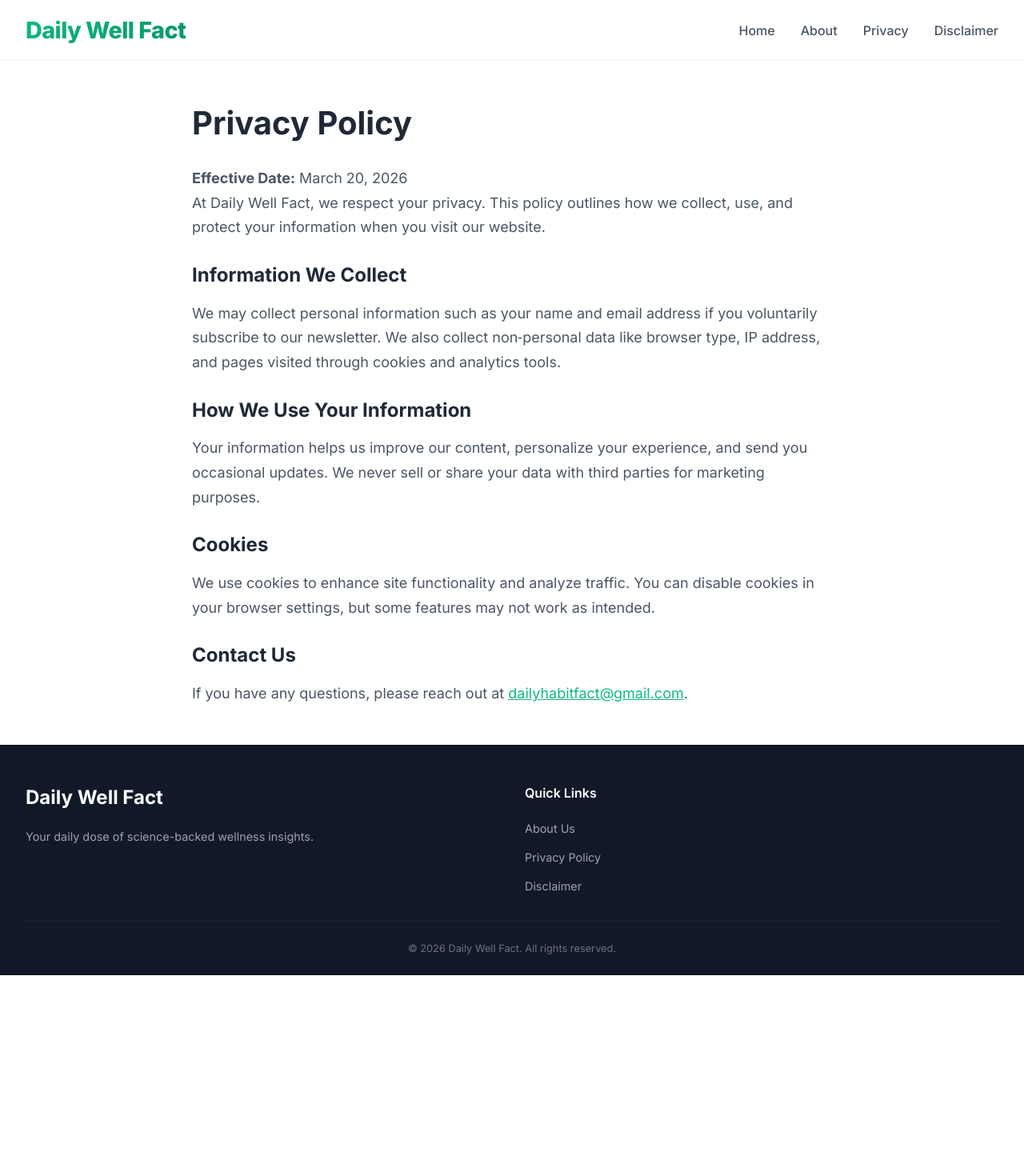
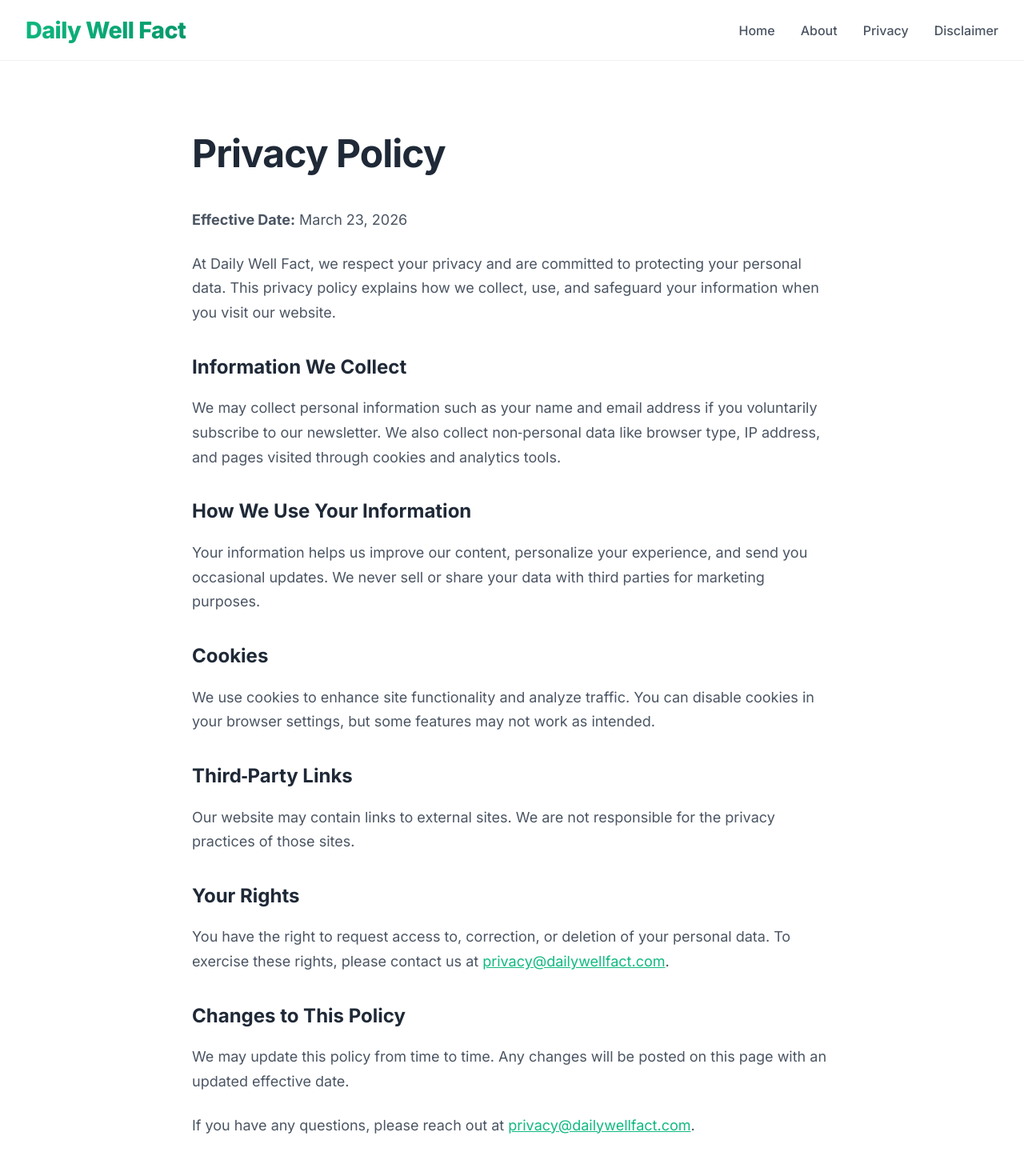
Before and after one commit to DailyWellFact/Blog, a Next.js app: page /privacy in a window 1280 px wide. Shown: the top 1470 px of the page at 80% size. Before the commit the page ends 1219 px from the top, so only its background shows below. Built offline with nearby package versions, Linux system fonts and the light colour scheme.

Commit message:
modified:   pages/disclaimer.tsx 	modified:   pages/privacy.tsx

```diff
--- a/pages/disclaimer.tsx
+++ b/pages/disclaimer.tsx
@@ -7,20 +7,29 @@ const Disclaimer: NextPage = () => {
       <div style={styles.container}>
         <h1 style={styles.title}>Disclaimer</h1>
         <div style={styles.content}>
-          <p>
+          <p style={styles.paragraph}>
             The information provided on Daily Well Fact is for general informational purposes only and is not intended as medical advice. Always consult a qualified healthcare professional before making any changes to your diet, exercise, or wellness routine.
           </p>
-          <p>
-            We strive to ensure the accuracy of our content, but we make no representations or warranties of any kind, express or implied, about the completeness, accuracy, reliability, or suitability of the information contained on this website.
+
+          <p style={styles.paragraph}>
+            We strive to ensure the accuracy of our content, but we make no representations or warranties of any kind, express or implied, about the completeness, accuracy, reliability, or suitability of the information contained on this website. Any reliance you place on such information is strictly at your own risk.
           </p>
-          <p>
-            Any reliance you place on such information is strictly at your own risk. In no event will we be liable for any loss or damage arising from the use of this website.
+
+          <p style={styles.paragraph}>
+            In no event will we be liable for any loss or damage arising from the use of this website, including but not limited to direct, indirect, incidental, or consequential damages.
           </p>
-          <p>
-            External links are provided for convenience, and we do not endorse or assume responsibility for the content of linked sites.
+
+          <p style={styles.paragraph}>
+            External links are provided for convenience; we do not endorse or assume responsibility for the content of linked sites.
           </p>
-          <p>
+
+          <p style={styles.paragraph}>
             By using this site, you acknowledge and agree to these terms.
+          </p>
+
+          <p style={styles.paragraph}>
+            If you have any questions, please contact us at{' '}
+            <a href="mailto:info@dailywellfact.com" style={styles.link}>info@dailywellfact.com</a>.
           </p>
         </div>
       </div>
@@ -32,18 +41,27 @@ const styles = {
   container: {
     maxWidth: 800,
     margin: '0 auto',
+    padding: '2rem 0',
   },
   title: {
-    fontSize: '2.5rem',
+    fontSize: '3rem',
     fontWeight: 'bold',
-    marginBottom: '1.5rem',
+    marginBottom: '2rem',
     color: '#1f2937',
+    letterSpacing: '-0.02em',
   },
   content: {
     fontSize: '1.125rem',
     lineHeight: 1.7,
     color: '#4b5563',
   },
+  paragraph: {
+    marginBottom: '1.5rem',
+  },
+  link: {
+    color: '#10b981',
+    textDecoration: 'underline',
+  },
 };
 
 export default Disclaimer;
--- a/pages/privacy.tsx
+++ b/pages/privacy.tsx
@@ -7,25 +7,47 @@ const Privacy: NextPage = () => {
       <div style={styles.container}>
         <h1 style={styles.title}>Privacy Policy</h1>
         <div style={styles.content}>
-          <p><strong>Effective Date:</strong> March 20, 2026</p>
-          <p>
-            At Daily Well Fact, we respect your privacy. This policy outlines how we collect, use, and protect your information when you visit our website.
+          <p style={styles.paragraph}>
+            <strong>Effective Date:</strong> March 23, 2026
           </p>
+          <p style={styles.paragraph}>
+            At Daily Well Fact, we respect your privacy and are committed to protecting your personal data. This privacy policy explains how we collect, use, and safeguard your information when you visit our website.
+          </p>
+
           <h2 style={styles.subtitle}>Information We Collect</h2>
-          <p>
+          <p style={styles.paragraph}>
             We may collect personal information such as your name and email address if you voluntarily subscribe to our newsletter. We also collect non‑personal data like browser type, IP address, and pages visited through cookies and analytics tools.
           </p>
+
           <h2 style={styles.subtitle}>How We Use Your Information</h2>
-          <p>
+          <p style={styles.paragraph}>
             Your information helps us improve our content, personalize your experience, and send you occasional updates. We never sell or share your data with third parties for marketing purposes.
           </p>
+
           <h2 style={styles.subtitle}>Cookies</h2>
-          <p>
+          <p style={styles.paragraph}>
             We use cookies to enhance site functionality and analyze traffic. You can disable cookies in your browser settings, but some features may not work as intended.
           </p>
-          <h2 style={styles.subtitle}>Contact Us</h2>
-          <p>
-            If you have any questions, please reach out at <a href="mailto:dailyhabitfact@gmail.com" style={styles.link}>dailyhabitfact@gmail.com</a>.
+
+          <h2 style={styles.subtitle}>Third‑Party Links</h2>
+          <p style={styles.paragraph}>
+            Our website may contain links to external sites. We are not responsible for the privacy practices of those sites.
+          </p>
+
+          <h2 style={styles.subtitle}>Your Rights</h2>
+          <p style={styles.paragraph}>
+            You have the right to request access to, correction, or deletion of your personal data. To exercise these rights, please contact us at{' '}
+            <a href="mailto:privacy@dailywellfact.com" style={styles.link}>privacy@dailywellfact.com</a>.
+          </p>
+
+          <h2 style={styles.subtitle}>Changes to This Policy</h2>
+          <p style={styles.paragraph}>
+            We may update this policy from time to time. Any changes will be posted on this page with an updated effective date.
+          </p>
+
+          <p style={styles.paragraph}>
+            If you have any questions, please reach out at{' '}
+            <a href="mailto:privacy@dailywellfact.com" style={styles.link}>privacy@dailywellfact.com</a>.
           </p>
         </div>
       </div>
@@ -37,24 +59,29 @@ const styles = {
   container: {
     maxWidth: 800,
     margin: '0 auto',
+    padding: '2rem 0',
   },
   title: {
-    fontSize: '2.5rem',
+    fontSize: '3rem',
     fontWeight: 'bold',
-    marginBottom: '1.5rem',
+    marginBottom: '2rem',
     color: '#1f2937',
-  },
-  subtitle: {
-    fontSize: '1.5rem',
-    fontWeight: 'bold',
-    marginTop: '1.5rem',
-    marginBottom: '0.75rem',
-    color: '#1f2937',
+    letterSpacing: '-0.02em',
   },
   content: {
     fontSize: '1.125rem',
     lineHeight: 1.7,
     color: '#4b5563',
+  },
+  subtitle: {
+    fontSize: '1.5rem',
+    fontWeight: 'bold',
+    marginTop: '2rem',
+    marginBottom: '1rem',
+    color: '#1f2937',
+  },
+  paragraph: {
+    marginBottom: '1.5rem',
   },
   link: {
     color: '#10b981',
```
